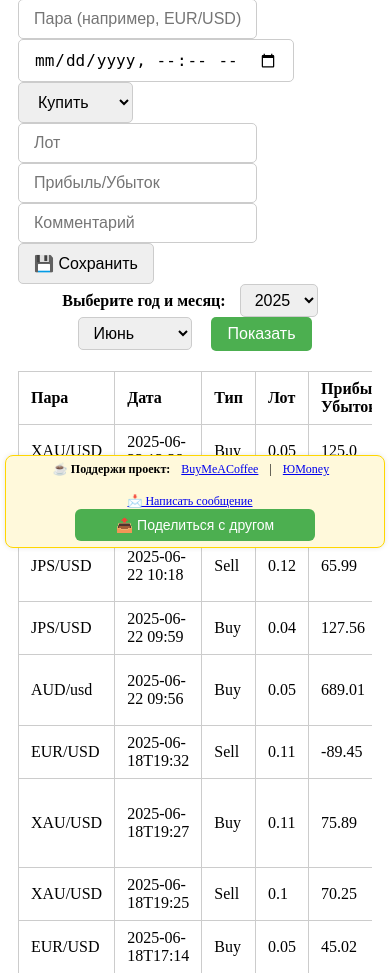
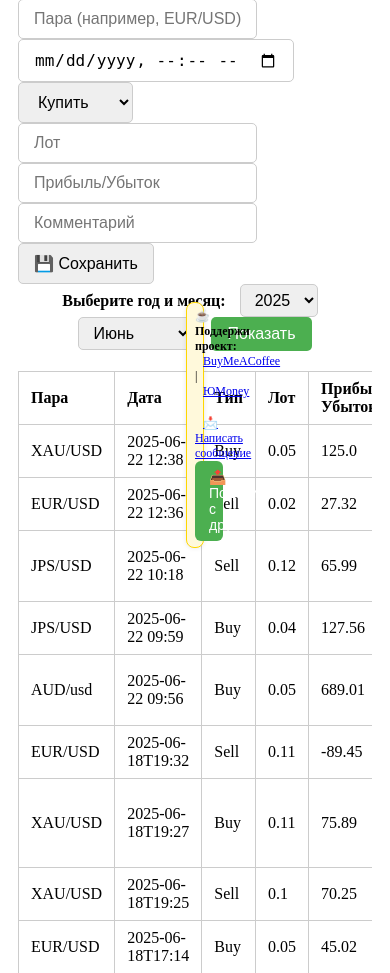
Before and after one commit to KakariA2/trader_diary, a Flask app: page / in a window 390 px wide. Shown: the part 291-1264 px from the top of the page. Run offline with Flask 3, Linux system fonts and the light colour scheme; data comes from the database, SQL or seed files in the repository.

Commit message:
Fix support-box center alignment on mobile

```diff
--- a/static/style.css
+++ b/static/style.css
@@ -151,10 +151,10 @@ input, select, button {
     font-size: 12px;
     padding: 6px 8px;
     bottom: 5px;
-    left: 5px;
-    right: 5px;
-    max-width: calc(100% - 10px);
-    transform: none;
+    left: 50%;
+    right: 50%;
+    max-width: calc(100% - 20px);
+    transform: translateX(-50%);
     white-space: normal;
     text-align: center;
     display: flex;
```
